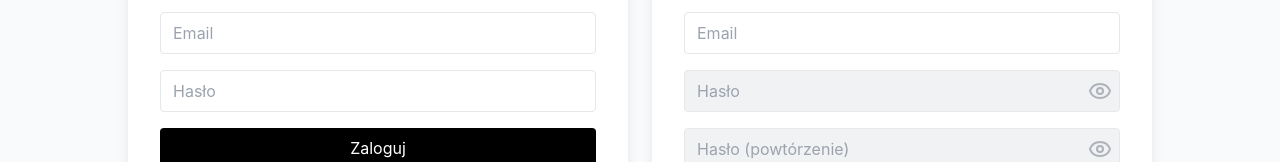
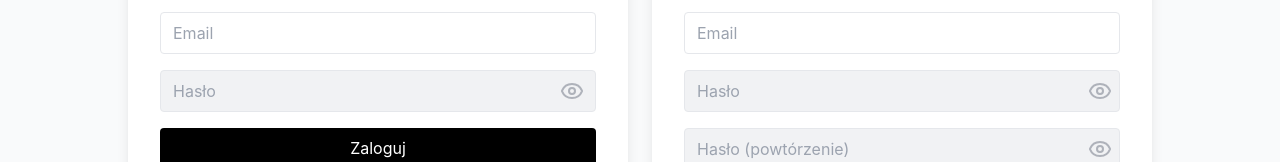
Before and after one commit to IgorSh2010/judithsstil, a React (Create React App) app: page /AuthPage in a window 1280 px wide. Shown: the part 353-515 px from the top of the page. Built offline with nearby package versions, Linux system fonts and the light colour scheme; no server answers.

Commit message:
Updated from VS Studio code

```diff
--- a/src/pages/AuthPage.jsx
+++ b/src/pages/AuthPage.jsx
@@ -11,6 +11,7 @@ export default function AuthPage() {
   const [toast, setToast] = useState({ show: false, message: "", type: "success" })
   const [acceptTerms, setAcceptTerms] = useState(false)
   const [hovered, setHovered] = useState(null); // "login" | "register" | null
+  const [showPassword, setShowPassword] = useState(false);
   const [showPassword1, setShowPassword1] = useState(false);
   const [showPassword2, setShowPassword2] = useState(false);
 
@@ -75,13 +76,26 @@ export default function AuthPage() {
               value={loginData.email}
               onChange={(e) => setLoginData({ ...loginData, email: e.target.value })}
             />
-            <input
-              type="password"
-              placeholder="Hasło"
-              className="w-full border px-3 py-2 rounded"
-              value={loginData.password}
-              onChange={(e) => setLoginData({ ...loginData, password: e.target.value })}
-            />
+            <div className="relative">
+              <input
+                type={showPassword ? "text" : "password"}
+                placeholder="Hasło"
+                className="w-full border px-3 py-2 rounded bg-gray-300/30"
+                value={loginData.password}
+                onChange={(e) => setLoginData({ ...loginData, password: e.target.value })}
+              />
+              <button
+                type="button"
+                className="absolute top-1/2 right-3 text-gray-500/50 transform -translate-y-1/2"
+                onMouseDown={() => setShowPassword(true)}
+                onMouseUp={() => setShowPassword(false)}
+                onMouseLeave={() => setShowPassword(false)}
+                onTouchStart={() => setShowPassword(true)}
+                onTouchEnd={() => setShowPassword(false)}
+              >
+                <Eye />
+              </button>
+            </div>
             <button
               type="submit"
               className="w-full bg-black text-white py-2 rounded hover:bg-gray-900 transition"
```
